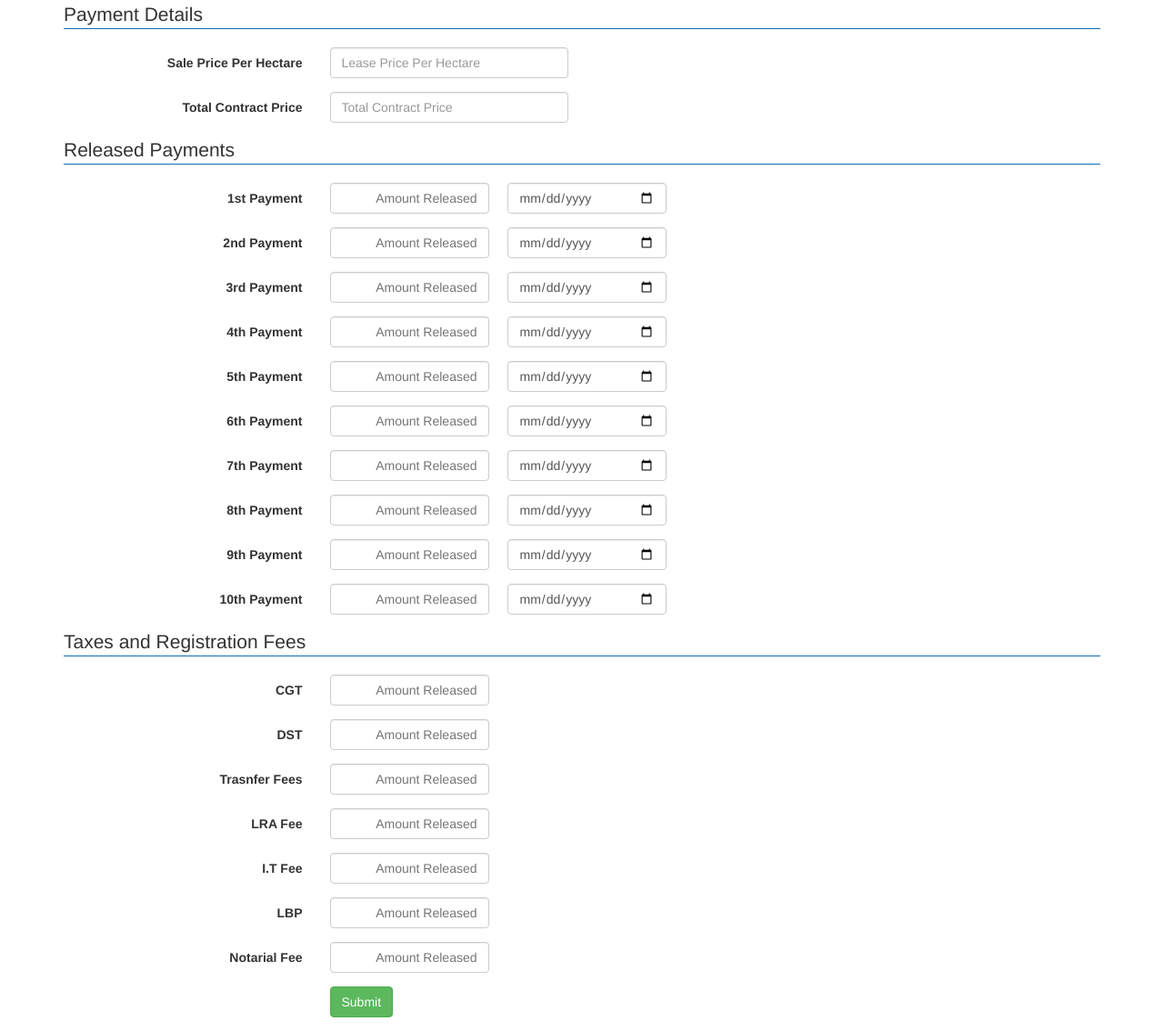
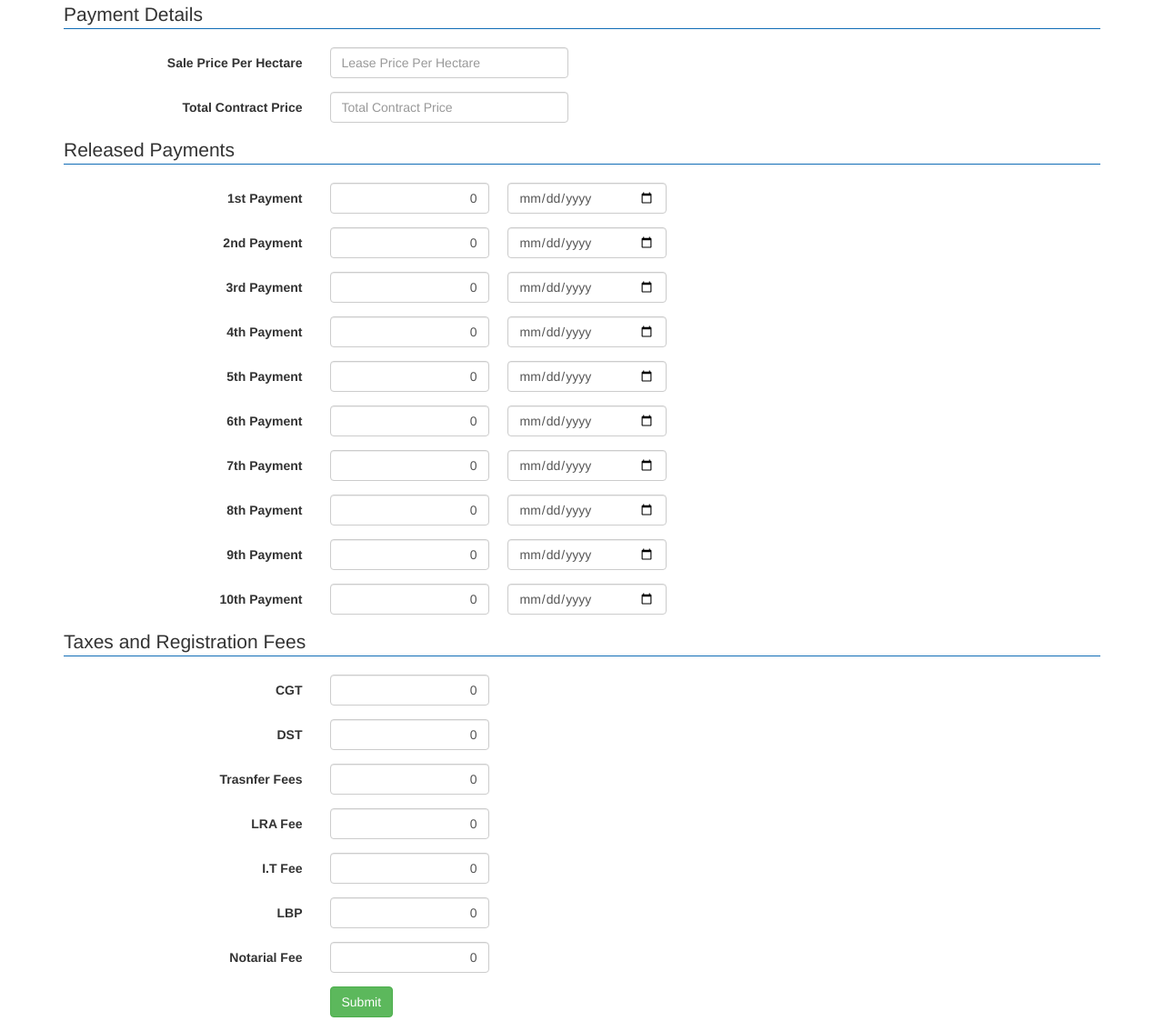
Before and after one commit to ejcaguiat/SolarDB, a Django app: page /homepage/salesform/ in a window 1280 px wide. Shown: the part 943-2077 px from the top of the page at 91% size. Run offline with Django 3.2, Linux system fonts and the light colour scheme; some libraries are stand-ins or nearby versions.

Commit message:
asdf
asdf

```diff
--- a/DATABASE/SolarDB/templates/sales_form.html
+++ b/DATABASE/SolarDB/templates/sales_form.html
@@ -134,7 +134,7 @@
       <div class="form-group">
         <label class="col-sm-3 control-label">1st Payment</label>
         <div class="col-sm-5">
-          <input type="text" class="form-control-amount" name="1stpayment_amount" id="1stpayment_amount" placeholder="Amount Released">
+          <input type="text" class="form-control-amount" name="1stpayment_amount" id="1stpayment_amount" value = 0>
 		  <input type="date" class="form-control-date" name="1stpayment_date" id="1stpayment_date" placeholder="Date Released">
         </div>
       </div>
@@ -142,63 +142,63 @@
 	  <div class="form-group">
         <label class="col-sm-3 control-label">2nd Payment</label>
         <div class="col-sm-5">
-          <input type="text" class="form-control-amount" name="2ndpayment_amount" id="2ndpayment_amount" placeholder="Amount Released">
+          <input type="text" class="form-control-amount" name="2ndpayment_amount" id="2ndpayment_amount" value = 0>
 		  <input type="date" class="form-control-date" name="2ndpayment_date" id="2ndpayment_date" placeholder="Date Released">
         </div>
       </div>
 	  <div class="form-group">
         <label class="col-sm-3 control-label">3rd Payment</label>
         <div class="col-sm-5">
-          <input type="text" class="form-control-amount" name="3rdpayment_amount" id="3rdpayment_amount" placeholder="Amount Released">
+          <input type="text" class="form-control-amount" name="3rdpayment_amount" id="3rdpayment_amount" value = 0>
 		  <input type="date" class="form-control-date" name="3rdpayment_date" id="3rdpayment_date" placeholder="Date Released">
         </div>
       </div>
 	  <div class="form-group">
         <label class="col-sm-3 control-label">4th Payment</label>
         <div class="col-sm-5">
-          <input type="text" class="form-control-amount" name="4thpayment_amount" id="4thpayment_amount" placeholder="Amount Released">
+          <input type="text" class="form-control-amount" name="4thpayment_amount" id="4thpayment_amount" value = 0>
 		  <input type="date" class="form-control-date" name="4thpayment_date" id="4thpayment_date" placeholder="Date Released">
         </div>
       </div>
 	  <div class="form-group">
         <label class="col-sm-3 control-label">5th Payment</label>
         <div class="col-sm-5">
-          <input type="text" class="form-control-amount" name="5thpayment_amount" id="5thpayment_amount" placeholder="Amount Released">
+          <input type="text" class="form-control-amount" name="5thpayment_amount" id="5thpayment_amount" value = 0>
 		  <input type="date" class="form-control-date" name="5thpayment_date" id="5thpayment_date" placeholder="Date Released">
         </div>
       </div>
 	  <div class="form-group">
         <label class="col-sm-3 control-label">6th Payment</label>
         <div class="col-sm-5">
-          <input type="text" class="form-control-amount" name="6thpayment_amount" id="6thpayment_amount" placeholder="Amount Released">
+          <input type="text" class="form-control-amount" name="6thpayment_amount" id="6thpayment_amount" value = 0>
 		  <input type="date" class="form-control-date" name="6thpayment_date" id="6thpayment_date" placeholder="Date Released">
         </div>
       </div>
 	  <div class="form-group">
         <label class="col-sm-3 control-label">7th Payment</label>
         <div class="col-sm-5">
-          <input type="text" class="form-control-amount" name="7thpayment_amount" id="7thpayment_amount" placeholder="Amount Released">
+          <input type="text" class="form-control-amount" name="7thpayment_amount" id="7thpayment_amount" value = 0>
 		  <input type="date" class="form-control-date" name="7thpayment_date" id="7thpayment_date" placeholder="Date Released">
         </div>
       </div>
 	  <div class="form-group">
         <label class="col-sm-3 control-label">8th Payment</label>
         <div class="col-sm-5">
-          <input type="text" class="form-control-amount" name="8thpayment_amount" id="8thpayment_amount" placeholder="Amount Released">
+          <input type="text" class="form-control-amount" name="8thpayment_amount" id="8thpayment_amount" value = 0>
 		  <input type="date" class="form-control-date" name="8thpayment_date" id="8thpayment_date" placeholder="Date Released">
         </div>
       </div>
 	  <div class="form-group">
         <label class="col-sm-3 control-label">9th Payment</label>
         <div class="col-sm-5">
-          <input type="text" class="form-control-amount" name="9thpayment_amount" id="9thpayment_amount" placeholder="Amount Released">
+          <input type="text" class="form-control-amount" name="9thpayment_amount" id="9thpayment_amount" value = 0>
 		  <input type="date" class="form-control-date" name="9thpayment_date" id="9thpayment_date" placeholder="Date Released">
         </div>
       </div>
 	  <div class="form-group">
         <label class="col-sm-3 control-label">10th Payment</label>
         <div class="col-sm-5">
-          <input type="text" class="form-control-amount" name="10thpayment_amount" id="10thpayment_amount" placeholder="Amount Released">
+          <input type="text" class="form-control-amount" name="10thpayment_amount" id="10thpayment_amount" value = 0>
 		  <input type="date" class="form-control-date" name="10thpayment_date" id="10thpayment_date" placeholder="Date Released">
         </div>
       </div>
@@ -209,7 +209,7 @@
       <div class="form-group">
         <label class="col-sm-3 control-label">CGT</label>
         <div class="col-sm-3">
-          <input type="text" class="form-control-amount" name="cgt_amount" id="cgt_amount" placeholder="Amount Released">
+          <input type="text" class="form-control-amount" name="cgt_amount" id="cgt_amount" value = 0>
 
         </div>
       </div>
@@ -217,42 +217,42 @@
 	  <div class="form-group">
         <label class="col-sm-3 control-label">DST</label>
         <div class="col-sm-3">
-          <input type="text" class="form-control-amount" name="dst_amount" id="dst_amount-5_amount" placeholder="Amount Released">
+          <input type="text" class="form-control-amount" name="dst_amount" id="dst_amount-5_amount" value = 0>
 
         </div>
       </div>
 	  <div class="form-group">
         <label class="col-sm-3 control-label">Trasnfer Fees</label>
         <div class="col-sm-3">
-          <input type="text" class="form-control-amount" name="transferfees_amount" id="y6-transferfees_amount" placeholder="Amount Released">
+          <input type="text" class="form-control-amount" name="transferfees_amount" id="y6-transferfees_amount" value = 0>
 
         </div>
       </div>
 	  <div class="form-group">
         <label class="col-sm-3 control-label">LRA Fee</label>
         <div class="col-sm-3">
-          <input type="text" class="form-control-amount" name="lrafee_amount" id="lrafee_amount-15_amount" placeholder="Amount Released">
+          <input type="text" class="form-control-amount" name="lrafee_amount" id="lrafee_amount-15_amount" value = 0>
 
         </div>
       </div>
 	  <div class="form-group">
         <label class="col-sm-3 control-label">I.T Fee</label>
         <div class="col-sm-3">
-          <input type="text" class="form-control-amount" name="itfee_amount" id="y16itfee_amount20_amount" placeholder="Amount Released">
+          <input type="text" class="form-control-amount" name="itfee_amount" id="y16itfee_amount20_amount" value = 0>
 
         </div>
       </div>
 	  <div class="form-group">
         <label class="col-sm-3 control-label">LBP</label>
         <div class="col-sm-3">
-          <input type="text" class="form-control-amount" name="lbp_amount" id="y21-lbp_amount" placeholder="Amount Released">
+          <input type="text" class="form-control-amount" name="lbp_amount" id="y21-lbp_amount" value = 0>
 
         </div>
       </div>
 	  <div class="form-group">
         <label class="col-sm-3 control-label">Notarial Fee</label>
         <div class="col-sm-3">
-          <input type="text" class="form-control-amount" name="notarialfee_amount" id="y26-notarialfee_amount" placeholder="Amount Released">
+          <input type="text" class="form-control-amount" name="notarialfee_amount" id="y26-notarialfee_amount" value = 0>
 
         </div>
       </div>
```
Also changed, not shown: DATABASE/db.sqlite3.
